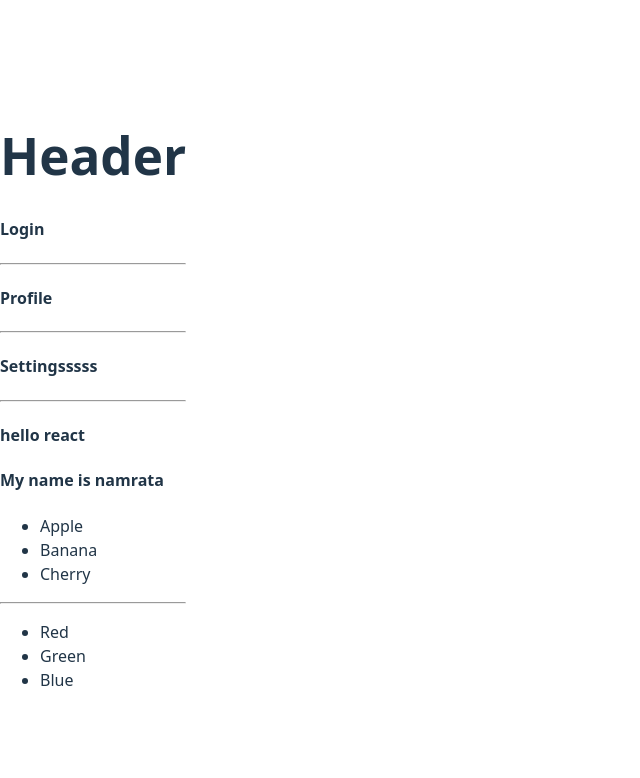
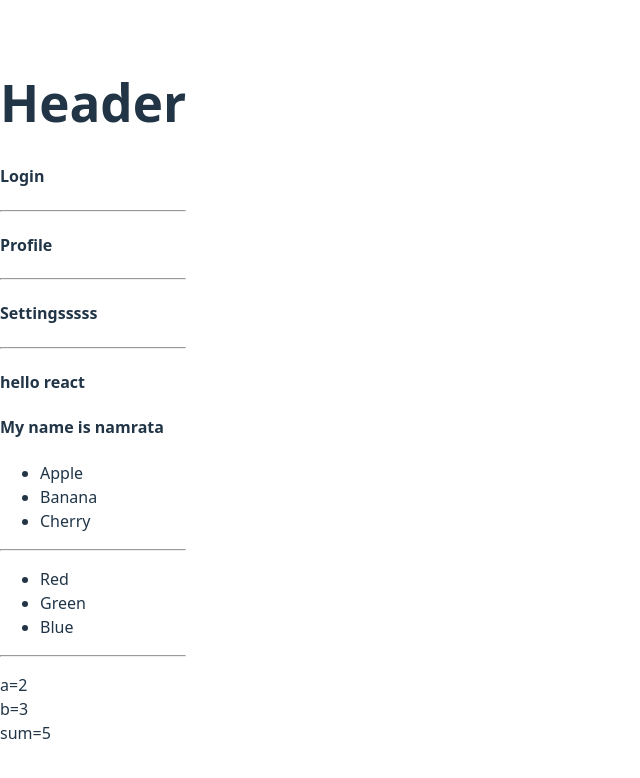
Before and after one commit to Namrata725/reactLearning, a React (Vite) app: page / in a window 1280 px wide. Shown: the top 778 px of the page, without its empty margins (0-640 px from the left). Built offline with nearby package versions, Linux system fonts and the light colour scheme.

Commit message:
Add README explaining JSX with usage example

```diff
--- a/src/App.jsx
+++ b/src/App.jsx
@@ -18,10 +18,12 @@ function App() {
       <hr />
       <h4>hello react</h4>
       <h4>My name is namrata</h4>
-
-      <FruitList />
+         <FruitList />
       <hr />
       <ColorList />
+
+      <hr />
+      <Sum />
     </div>
 
   )
@@ -46,4 +48,17 @@ function FruitList() {
     </ul>
   )
 }
+
+function Sum(){
+
+  let a=2;
+  let b=3;
+ return( <p>a={a}
+        <br />
+        b={b}
+        <br />
+         sum={a+b}</p>
+  )
+}
+
 export default App
```
Also changed, not shown: 1 other file (tests, documents, lock files or other folders).
